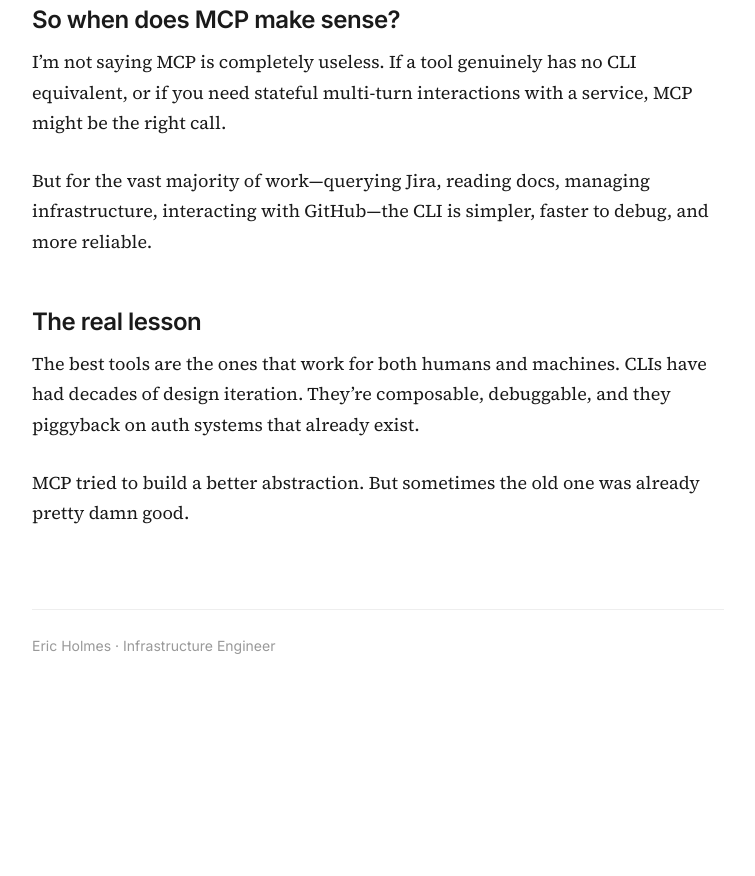
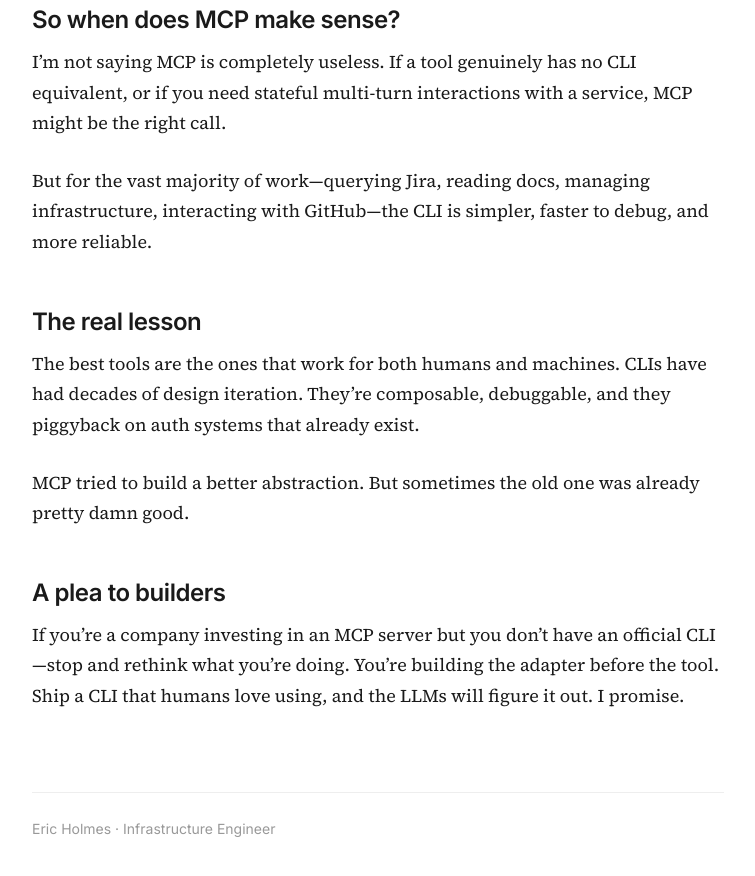
Before and after one commit to ejholmes/ejholmes.github.io, a Jekyll site: the page built from _posts/2026-02-28-mcp-is-dead-long-live-the-cli.md, in a window 1280 px wide and 900 px high, scrolled down 3090 px. Shown: the top 876 px of the window, without its empty margins (262-1017 px from the left). Built offline with Jekyll 4.4.1, drawn with Linux system fonts in a browser that asks for light colours; before the commit the page ends 3807 px from its top, so only the background shows below that.

Commit message:
Add closing plea to ship CLIs first

```diff
--- a/_posts/2026-02-28-mcp-is-dead-long-live-the-cli.md
+++ b/_posts/2026-02-28-mcp-is-dead-long-live-the-cli.md
@@ -68,3 +68,7 @@ But for the vast majority of work—querying Jira, reading docs, managing infras
 The best tools are the ones that work for both humans and machines. CLIs have had decades of design iteration. They're composable, debuggable, and they piggyback on auth systems that already exist.
 
 MCP tried to build a better abstraction. But sometimes the old one was already pretty damn good.
+
+## A plea to builders
+
+If you're a company investing in an MCP server but you don't have an official CLI—stop and rethink what you're doing. You're building the adapter before the tool. Ship a CLI that humans love using, and the LLMs will figure it out. I promise.
```
